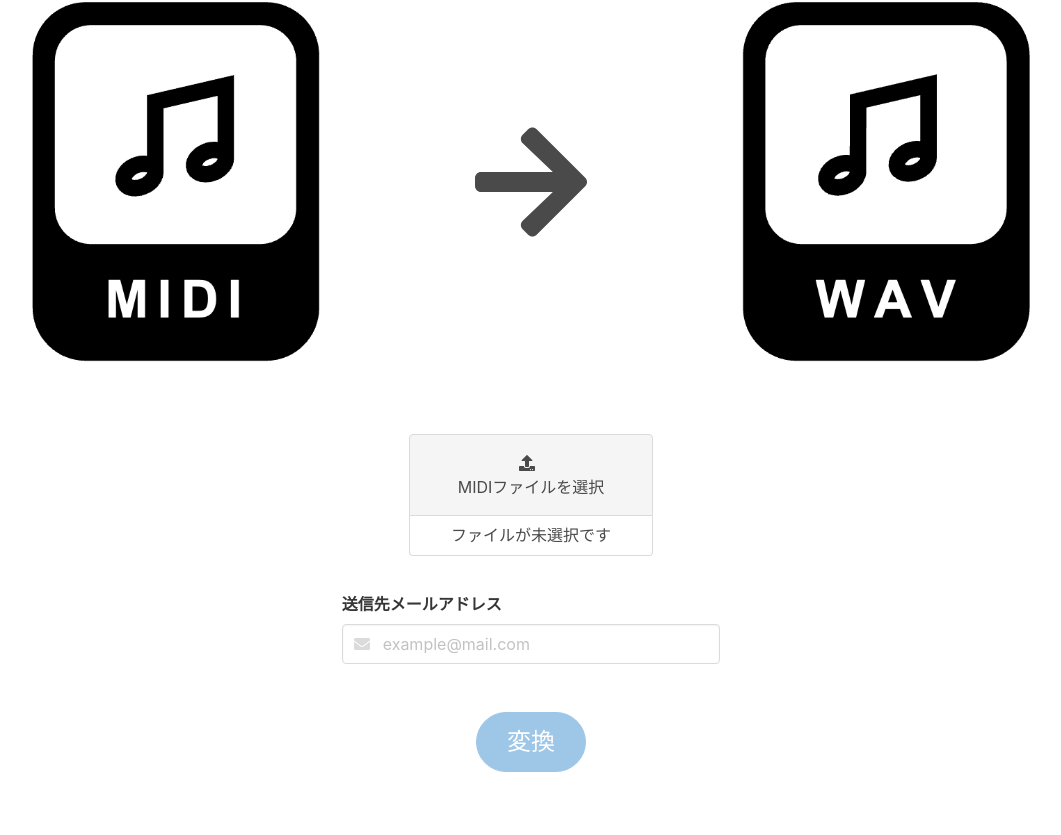
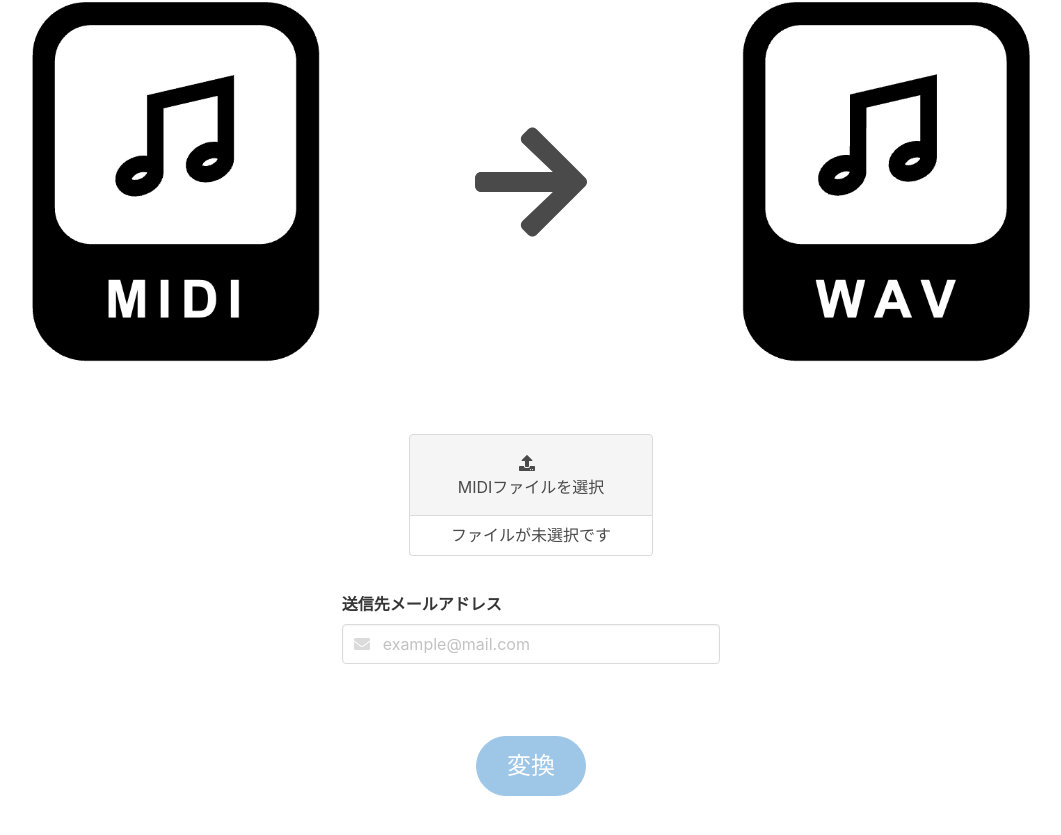
Before and after one commit to FugaTakata/geekten-app, a React (Create React App) app: page / in a window 1280 px wide. Shown: the part 349-1184 px from the top of the page, without its empty margins (109-1170 px from the left). Built offline with nearby package versions, Linux system fonts and the light colour scheme.

Commit message:
fix space

```diff
--- a/src/pages/Home.jsx
+++ b/src/pages/Home.jsx
@@ -142,9 +142,8 @@ const Home = () => {
   const handleChangeEmail = (e) => {
     setEmail(e.target.value);
   };
-
   return (
-    <div>
+    <>
       <section className="hero is-primary">
         <div className="hero-head">
           <nav className="navbar">
@@ -178,7 +177,6 @@ const Home = () => {
           <div className="is-flex is-justify-content-space-around is-align-items-center">
             <img src={MidiIcon} width="25%" alt="midiファイルのアイコン" />
             <FontAwesomeIcon icon={faArrowRight} style={iconStyle} />
-            {/* <img src={Mp3Icon} width="30%" alt="mp3ファイルのアイコン" /> */}
             <img src={WavIcon} width="25%" alt="wavファイルのアイコン" />
           </div>
         </div>
@@ -272,7 +270,7 @@ const Home = () => {
                     </div>
                   </div>
                 </div>
-                <div className="field py-5">
+                <div className="field py-6 has-text-centered">
                   <button
                     className={`button is-info is-large is-rounded ${
                       isLoading && "is-loading"
@@ -288,7 +286,7 @@ const Home = () => {
           }
         })()}
       </div>
-    </div>
+    </>
   );
 };
 
```
